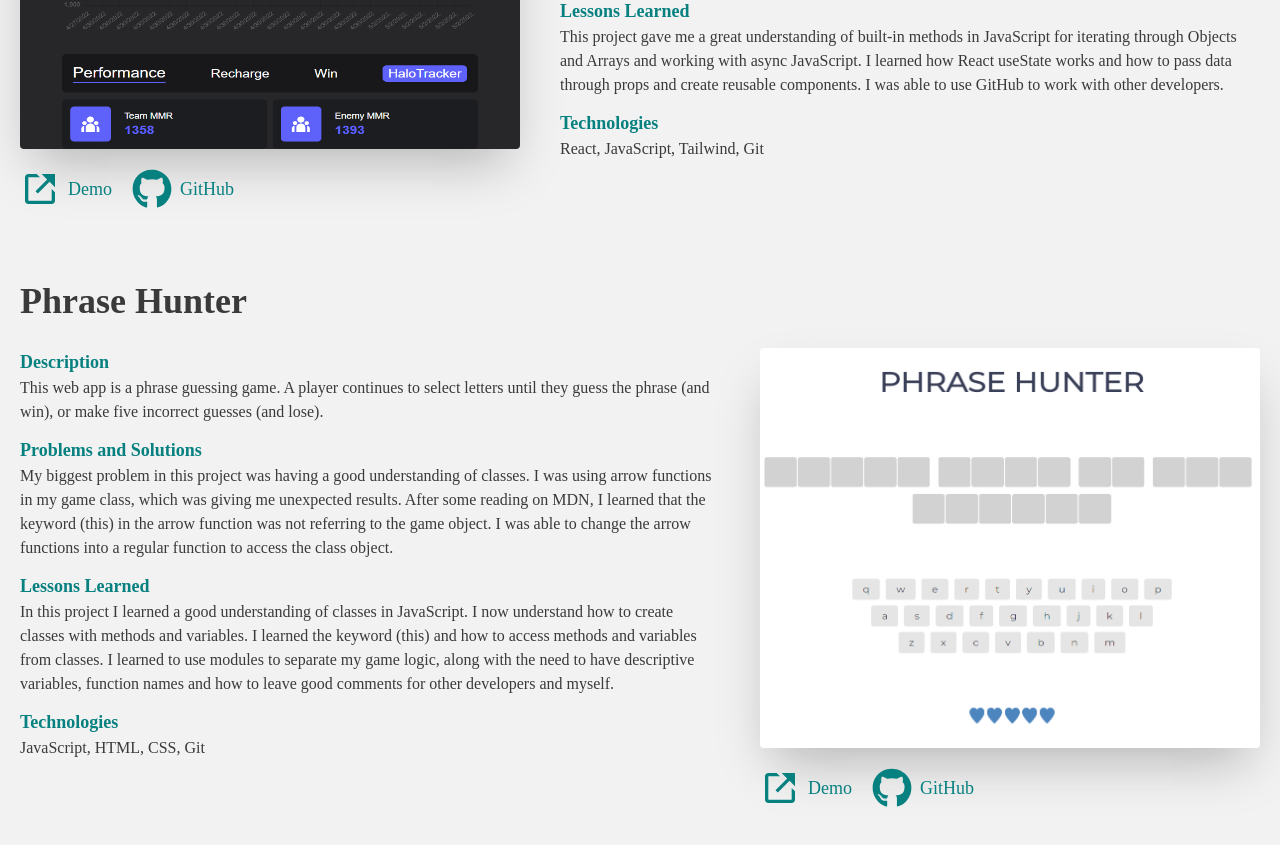
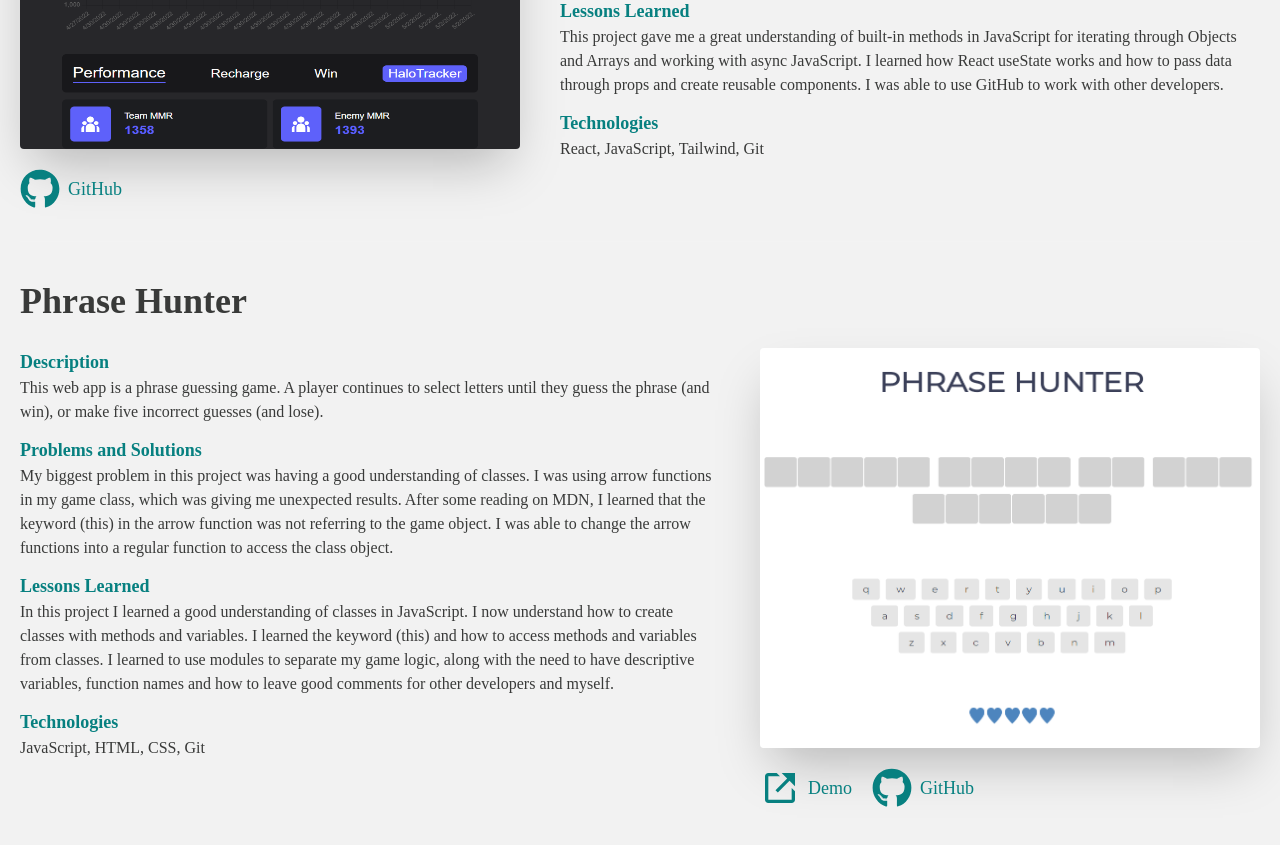
Before and after one commit to dougbeckwith/portfolio, a React (Create React App) app: page / in a window 1280 px wide. Shown: the part 3540-4385 px from the top of the page. Built offline with nearby package versions, Linux system fonts and the light colour scheme.

Commit message:
remove halommr link

```diff
--- a/src/components/projects/ProjectItem.jsx
+++ b/src/components/projects/ProjectItem.jsx
@@ -16,6 +16,7 @@ const ProjectItem = ({project, divider}) => {
             alt='project'
           />
           <div className='flex pt-5'>
+            {project.demo && (
               <a
                 rel='noreferrer'
                 target='_blank'
@@ -26,6 +27,7 @@ const ProjectItem = ({project, divider}) => {
                   <figcaption className='pl-2 text-lg'>Demo</figcaption>
                 </figure>
               </a>
+            )}
             <a
               rel='noreferrer'
               target='_blank'
```
Lines whose indentation alone changed are shown as unchanged.
